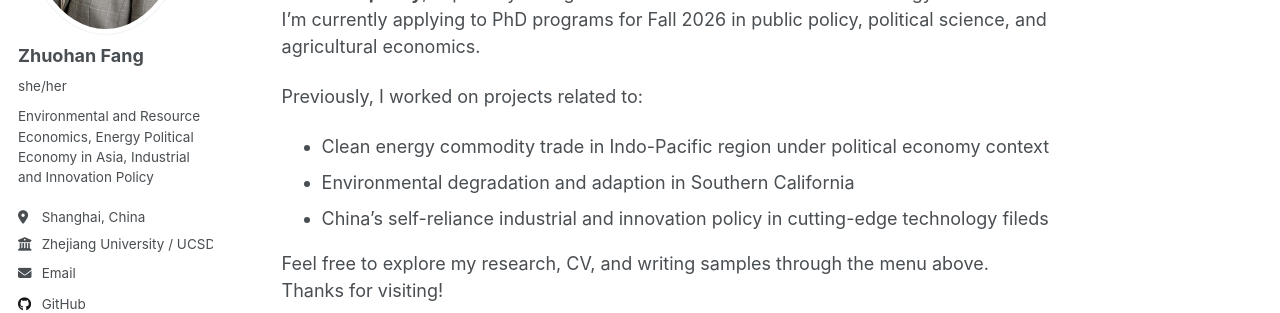
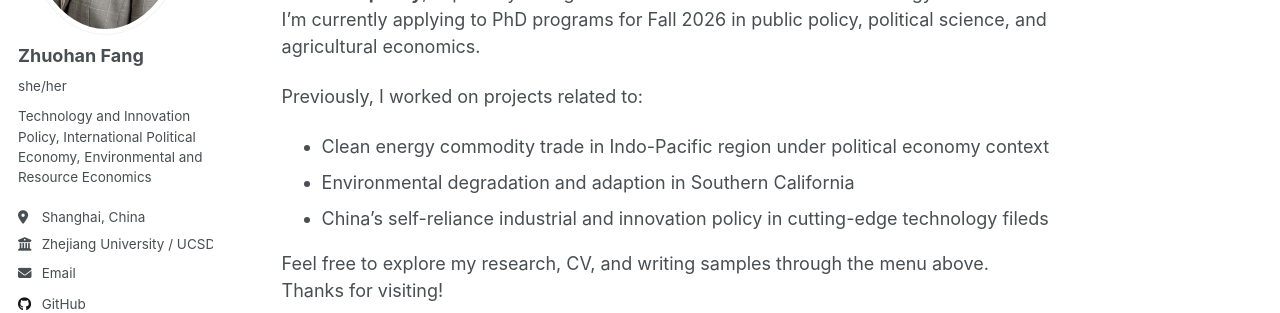
Before and after one commit to fzh200001/fzh200001.github.io, a Jekyll site: the page built from _pages/about.md, in a window 1280 px wide. Shown: the part 321-634 px from the top of the page. Built offline with Jekyll 4.4.1, drawn with Linux system fonts in a browser that asks for light colours; a script that is not in the unit is left out.

Commit message:
Update _config.yml

```diff
--- a/_config.yml
+++ b/_config.yml
@@ -25,7 +25,7 @@ author:
   avatar           : "profile.png"
   name             : "Zhuohan Fang"
   pronouns         : "she/her"
-  bio              : "Environmental and Resource Economics, Energy Political Economy in Asia, Industrial and Innovation Policy"
+  bio              : "Technology and Innovation Policy, International Political Economy, Environmental and Resource Economics"
   location         : "Shanghai, China"
   employer         : "Zhejiang University / UCSD"
   uri              : # URL
```
